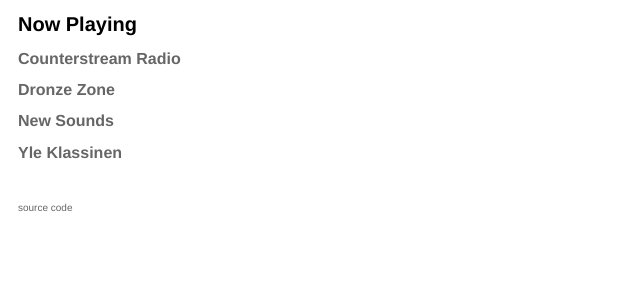
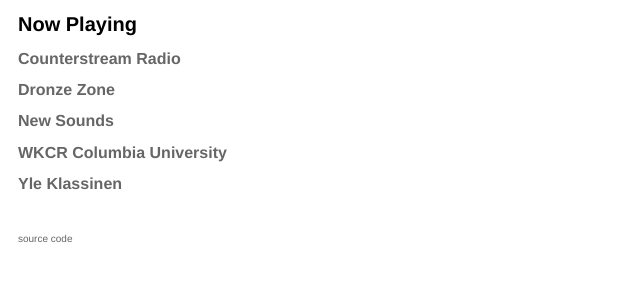
Before and after one commit to tristan-media/now-playing-react, a React (Create React App) app: page / in a window 1280 px wide. Shown: the top 300 px of the page, without its empty margins (0-640 px from the left). Built offline with nearby package versions, Linux system fonts and the light colour scheme; no server answers.

Commit message:
Added WKCR

```diff
--- a/src/App.js
+++ b/src/App.js
@@ -10,6 +10,7 @@
         <Piece source="counterstream" name="Counterstream Radio" url="http://counterstreamradio.net/" />
         <Piece source="dronezone" name="Dronze Zone" url="http://somafm.com/dronezone/" />
         <Piece source="q2" name="New Sounds" url="https://www.newsounds.org/" />
+        <Piece source="wkcr" name="WKCR Columbia University" url="https://www.cc-seas.columbia.edu/wkcr/" />
         <Piece source="yle" name="Yle Klassinen" url="http://yle.fi/radio/yleklassinen/suora/" />
       </div>
     );
```
